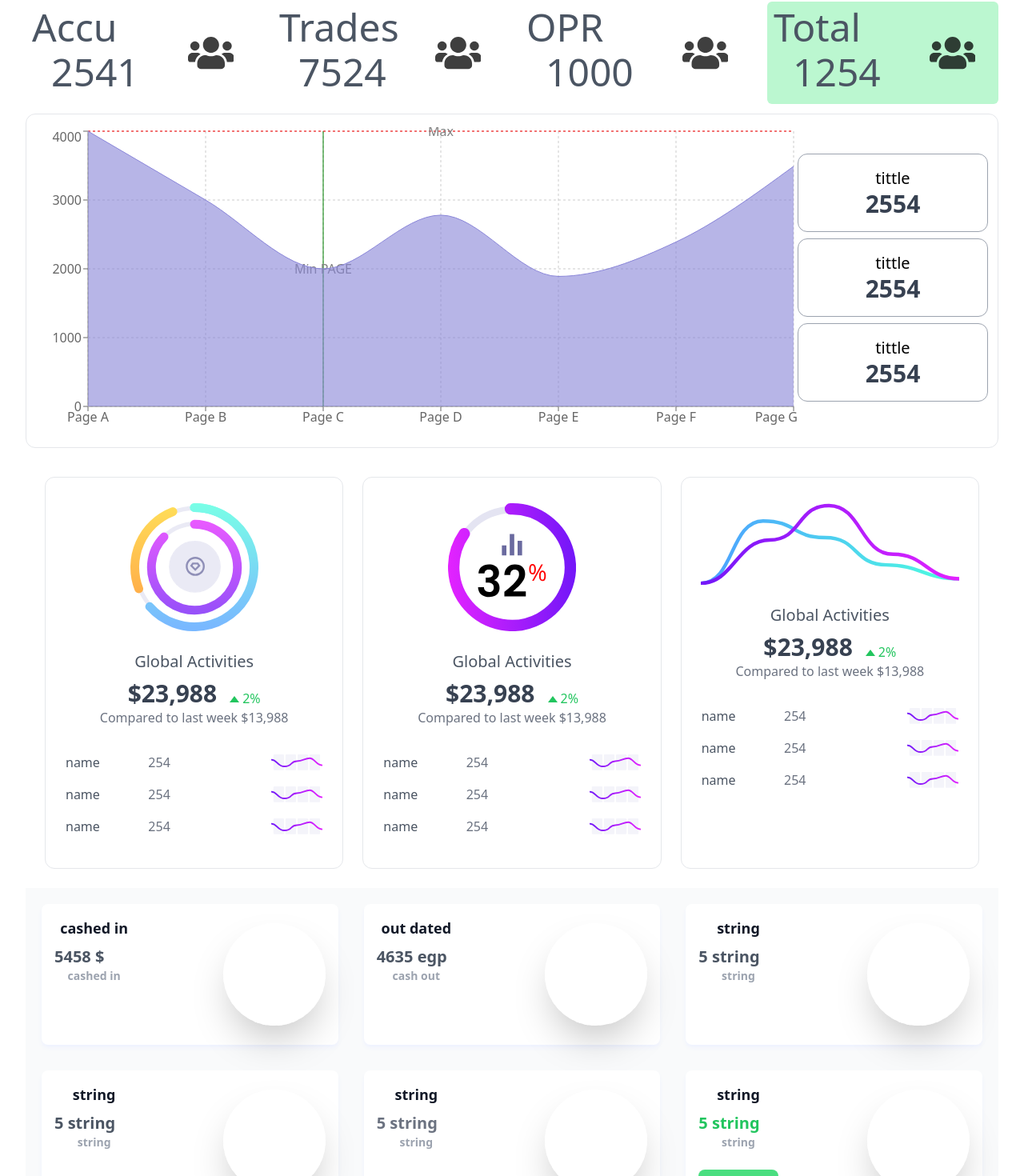
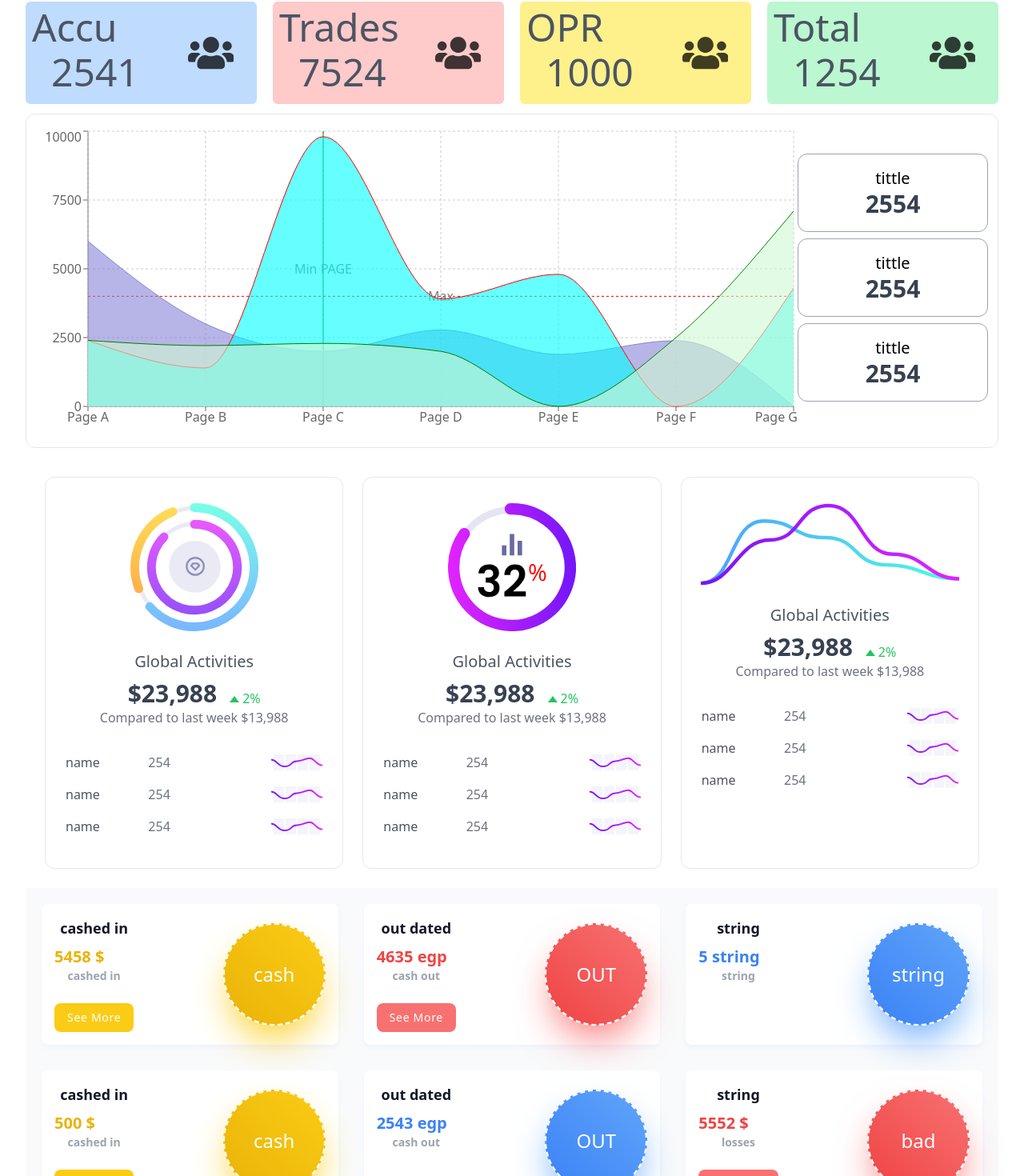
Before and after one commit to abdulrhmanalqassas/Dash-ts-react, a React (Create React App) app: page / in a window 1280 px wide. Shown: the part 194-1664 px from the top of the page at 80% size. Built offline with nearby package versions, Linux system fonts and the light colour scheme.

Commit message:
tailwind css map props to static class names

```diff
--- a/src/Dashboard/all.tsx
+++ b/src/Dashboard/all.tsx
@@ -8,24 +8,24 @@ import { MainChartCard } from "./charts/MainChartCard";
 const x = {
   value: 1254,
   tittle: "Total",
-  color: "green",
+  classColor:`bg-green-200 py-2 rounded-md ` ,
 };
 
 const carrdsaray = [
   {
     value: 2541,
     tittle: "Accu",
-    color: "blue",
+    classColor: `bg-blue-200 py-2 rounded-md `,
   },
   {
     value: 7524,
     tittle: "Trades",
-    color: "red",
+    classColor: `bg-red-200 py-2 rounded-md `,
   },
   {
     value: 1000,
     tittle: "OPR",
-    color: "yellow",
+    classColor: `bg-yellow-200 py-2 rounded-md `,
   },
   x,
 ];
--- a/src/Dashboard/charts/MainChartCard.tsx
+++ b/src/Dashboard/charts/MainChartCard.tsx
@@ -13,7 +13,7 @@ import {
   const data = [
     {
       name: "Page A",
-      uv: 4000,
+      uv: 6000,
       pv: 2400,
       amt: 2400,
     },
@@ -39,19 +39,19 @@ import {
       name: "Page E",
       uv: 1890,
       pv: 4800,
-      amt: 2181,
+      amt: 0,
     },
     {
       name: "Page F",
       uv: 2390,
-      pv: 3800,
+      pv: 0,
       amt: 2500,
     },
     {
       name: "Page G",
-      uv: 3490,
+      uv: 0,
       pv: 4300,
-      amt: 2100,
+      amt: 7100,
     },
   ];
 
@@ -80,6 +80,18 @@ export const MainChartCard = ()=>{
               stroke="#8884d8"
               fill="#8884d8"
             />
+             <Area
+              type="monotone"
+              dataKey="pv"
+              stroke="red"
+              fill="cyan"
+            />
+             <Area
+              type="monotone"
+              dataKey="amt"
+              stroke="green"
+              fill=" #cff9d3"
+            />
           </AreaChart>
         </ResponsiveContainer>
         </div>
--- a/src/Dashboard/home/AdminCards.tsx
+++ b/src/Dashboard/home/AdminCards.tsx
@@ -1,13 +1,13 @@
 
 
 interface adminCard {
-  value: number; color: string; tittle:string
+  value: number; classColor: string; tittle:string
 }
 
-const AdminCard = ({value , color , tittle}:adminCard)=>{
+const AdminCard = ({value , classColor , tittle}:adminCard)=>{
 
     return (
-        <div className={`bg-${color}-200 py-2 rounded-md `}>
+        <div className={classColor}>
     <div className="flex">
       <div>
       <h2 className="text-base md:text-2xl lg:text-5xl px-2 whitespace-no-wrap text-gray-600">{tittle}</h2>
--- a/src/Dashboard/home/BallanceCard.tsx
+++ b/src/Dashboard/home/BallanceCard.tsx
@@ -13,9 +13,24 @@ interface cardInfo {
   };
 }
 
-
-
 const Card = ({ color, cardInformation }: cardInfo) => {
+  const colorVariants = {
+    "blue": {
+      butt: `text-sm mt-6 px-4 py-2 bg- blue-400 text-white rounded-lg  tracking-wider hover:bg- blue-300 outline-none`,
+      div: `bg-gradient-to-tr from-blue-500 to-blue-400 w-32 h-32  rounded-full shadow-2xl shadow-blue-400 border-white  border-dashed border-2  flex justify-center items-center `,
+      h3: `mt-2 text-xl font-bold text-blue-500 text-left`,
+    },
+    "red": {
+      butt: `text-sm mt-6 px-4 py-2 bg-red-400 text-white rounded-lg  tracking-wider hover:bg-red-300 outline-none`,
+      div: `bg-gradient-to-tr from-red-500 to-red-400 w-32 h-32  rounded-full shadow-2xl shadow-red-400 border-white  border-dashed border-2  flex justify-center items-center `,
+      h3: `mt-2 text-xl font-bold text-red-500 text-left`,
+    },
+    "yellow": {
+      butt: `text-sm mt-6 px-4 py-2 bg-yellow-400 text-white rounded-lg  tracking-wider hover:bg-yellow-300 outline-none`,
+      div: `bg-gradient-to-tr from-yellow-500 to-yellow-400 w-32 h-32  rounded-full shadow-2xl shadow-yellow-400 border-white  border-dashed border-2  flex justify-center items-center `,
+      h3: `mt-2 text-xl font-bold text-yellow-500 text-left`,
+    },
+  };
   return (
     <div className="p-4 sm:w-1/2 lg:w-1/3 w-full hover:scale-105 duration-500">
       <div className=" flex items-center  justify-between p-4  rounded-lg bg-white shadow-indigo-50 shadow-md">
@@ -23,7 +38,7 @@ const Card = ({ color, cardInformation }: cardInfo) => {
           <h2 className="text-gray-900 text-lg font-bold">
             {cardInformation.tittle}
           </h2>
-          <h3 className={`mt-2 text-xl font-bold text-${color}-500 text-left`}>
+          <h3 className={colorVariants[color as keyof typeof colorVariants].h3}>
             {cardInformation.transaction.value}{" "}
             {cardInformation.transaction.currency}
           </h3>
@@ -76,7 +91,7 @@ const cardsApi = [
     },
   },
   {
-    color: "cyan",
+    color: "blue",
     cardInformation: {
       tittle: "string",
       transaction: {
@@ -88,41 +103,43 @@ const cardsApi = [
     },
   },
   {
-    color: "orange",
+    color: "yellow",
     cardInformation: {
-      tittle: "string",
+      tittle: "cashed in",
       transaction: {
-        value: 5,
-        currency: "string",
-        reason: "string",
-        type: "string",
+        value: 500,
+        currency: "$",
+        reason: "cashed in",
+        type: "cash",
       },
     },
   },
   {
-    color: "gray",
+    color: "blue",
     cardInformation: {
-      tittle: "string",
+      tittle: "out dated",
       transaction: {
-        value: 5,
-        currency: "string",
-        reason: "string",
-        type: "string",
+        value: 2543,
+        currency: "egp",
+        reason: "cash out",
+        type: "OUT",
       },
     },
   },
   {
-    color: "green",
+    color: "red",
     cardInformation: {
       tittle: "string",
       transaction: {
-        value: 5,
-        currency: "string",
-        reason: "string",
-        type: "string",
+        value: 5552,
+        currency: "$",
+        reason: "losses",
+        type: "bad",
       },
     },
   },
+
+
 ];
 const BallanceCard = () => {
   return (
```
